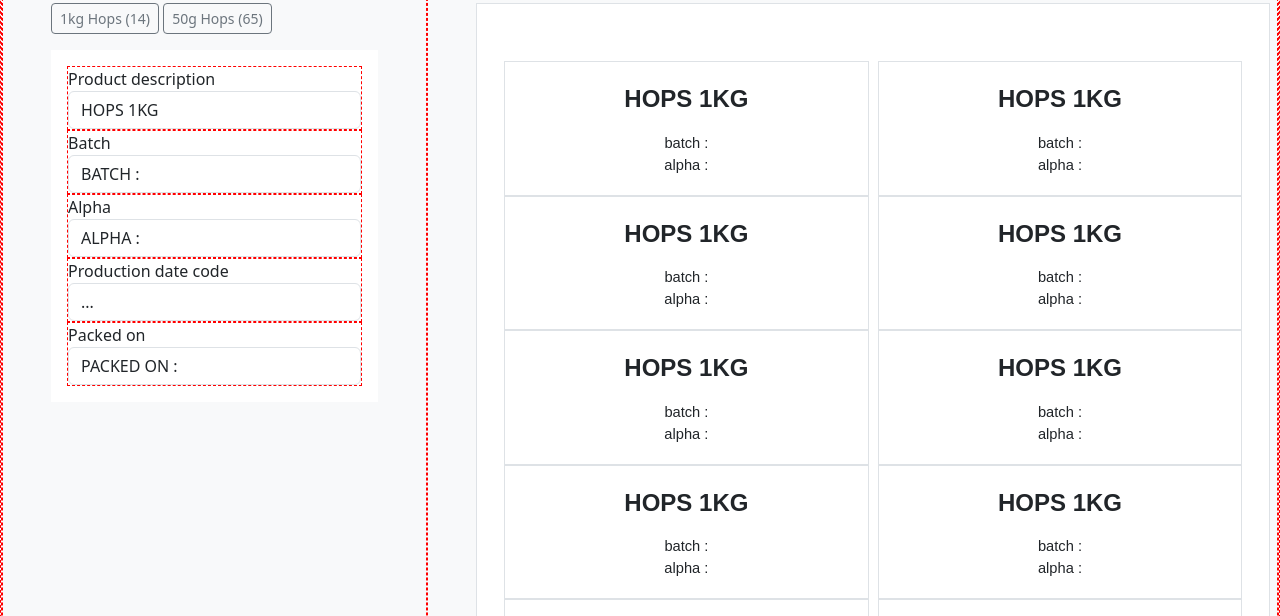
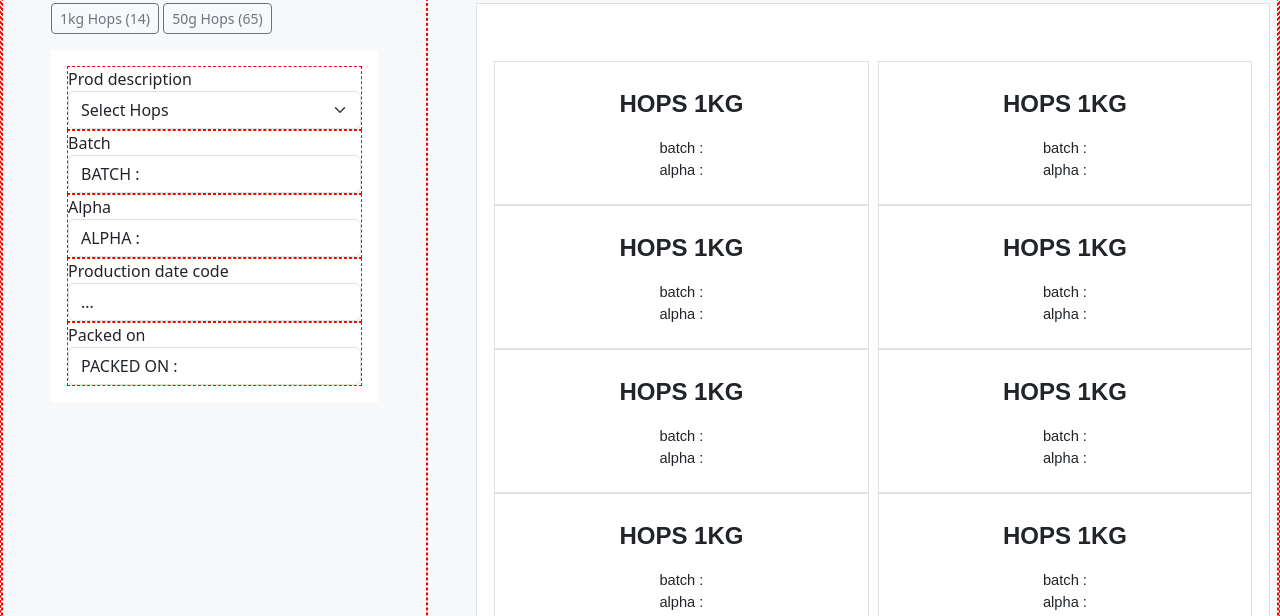
Before and after one commit to Sy5000/brewCellar.labelMaker, a plain HTML site: page index.html in a window 1280 px wide. Shown: the part 162-778 px from the top of the page. Drawn offline with nearby package versions, Linux system fonts and the light colour scheme.

Commit message:
bug fix, table cells

```diff
--- a/css/style.css
+++ b/css/style.css
@@ -19,16 +19,18 @@ p {
 }
 /* product1kgHops 14ppTemplate */
 .table__labels--14pp {
-  margin-top: 1.51cm;
-  margin-bottom: 0.6cm;
-  margin-left: 0.47cm;
-  margin-right: 0.47cm;
+  margin-top: 1.515cm;
+  /* margin-bottom: 0.6cm; */
+  /* margin-left: 0.475cm;
+  margin-right: 0.475cm; */
+  margin-left: auto;
+  margin-right: auto;
   border-collapse: separate;
   border-spacing: 0.25cm 0cm;
 }
 
 .table__labels--14pp > tbody > tr {
-  height: 3.56cm;
+  height: 3.81cm;
 }
 
 .table__labels--14pp > tbody > tr > td {
@@ -37,9 +39,11 @@ p {
 /* product50gHops 65pp template */
 .table__labels--65pp {
   margin-top: 1.09cm;
-  margin-bottom: 0cm;
+  /* margin-bottom: 0cm;
   margin-left: 0.47cm;
-  margin-right: 0.47cm;
+  margin-right: 0.47cm; */
+  margin-left: auto;
+  margin-right: auto;
   border-collapse: separate;
   border-spacing: 0.25cm 0cm;
 }
@@ -47,9 +51,10 @@ p {
   height: 2.12cm;
 }
 .table__labels--65pp > tbody > tr > td {
-  width: 3.83cm;
+  /* width: 3.83cm; */
+  width: 3.81cm;
   text-align: left;
-  padding-left: 0.1cm;
+  padding-left: 0.2cm;
 }
 
 /* TYPOGRAPHY */
--- a/index.html
+++ b/index.html
@@ -54,6 +54,19 @@
           <!-- form -->
           <form class="bg-white p-3 mt-3">
             <div class="form-group">
+              <label for="">Prod description</label>
+              <select
+                class="form-select"
+                id="product-input"
+                aria-label="Default select example"
+              >
+                <option selected>Select Hops</option>
+                <option value="1">One</option>
+                <option value="2">Two</option>
+                <option value="3">Three</option>
+              </select>
+            </div>
+            <!-- <div class="form-group">
               <label for="product-input">Product description</label>
               <input
                 type="text"
@@ -61,7 +74,7 @@
                 id="product-input"
                 value="HOPS 1KG"
               />
-            </div>
+            </div> -->
             <div class="form-group">
               <label for="batch-input">Batch</label>
               <input
@@ -110,6 +123,13 @@
   </body>
 </html>
 <script>
+  // Model
+  const productsHops = [
+    "AMARILLO HOPS 1KG",
+    "CASCADE HOPS 1KG",
+    "CENTENNIAL HOPS 1KG",
+  ];
+
   // selectors
   // const pageFormat = document.getElementById("print-section");
   const labelTable = document.getElementById("table-labels");
@@ -185,6 +205,13 @@
     alphaLog.forEach((el) => (el.textContent = alphaInput.value));
   }
 
+  // template load requires log/text areas to be reassigned to vars
+  function reloadLogAreas() {
+    productLog = document.querySelectorAll(".product-log");
+    batchLog = document.querySelectorAll(".batch-log");
+    alphaLog = document.querySelectorAll(".alpha-log");
+  }
+
   function loadTemplate(productRow, rowCount) {
     // clear old table
     labelTable.innerHTML = "";
@@ -197,14 +224,19 @@
     // reload css
   }
 
-  // template load requires log/text areas to be reassigned to vars
-  function reloadLogAreas() {
-    productLog = document.querySelectorAll(".product-log");
-    batchLog = document.querySelectorAll(".batch-log");
-    alphaLog = document.querySelectorAll(".alpha-log");
+  function loadHopSelection() {
+    productInput.innerHTML = "<option selected>Select Hops</option>";
+    productsHops.forEach((el) => {
+      productInput.insertAdjacentHTML(
+        "beforeend",
+        `<option value='${el}'>${el}</option>`
+      );
+    });
   }
 
   function init() {
+    // load prod desciption dropdown
+    loadHopSelection();
     // load default table
     loadTemplate(hop1kgRow, 7);
   }
@@ -227,7 +259,7 @@ bootstrap icons
 ✅ loop data
 ✅  form
 logic
-drop down
+✅ drop down
 - save new products etc
 - edit drop down list menu
 maintain state?
```
